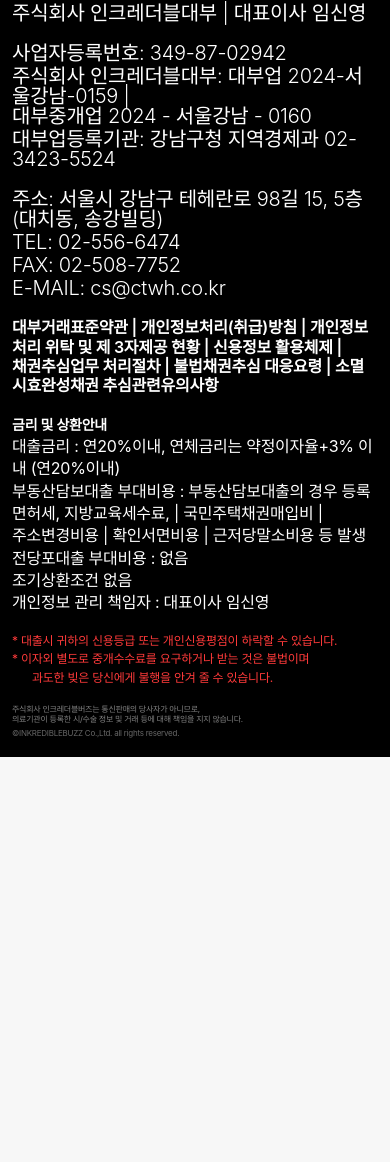
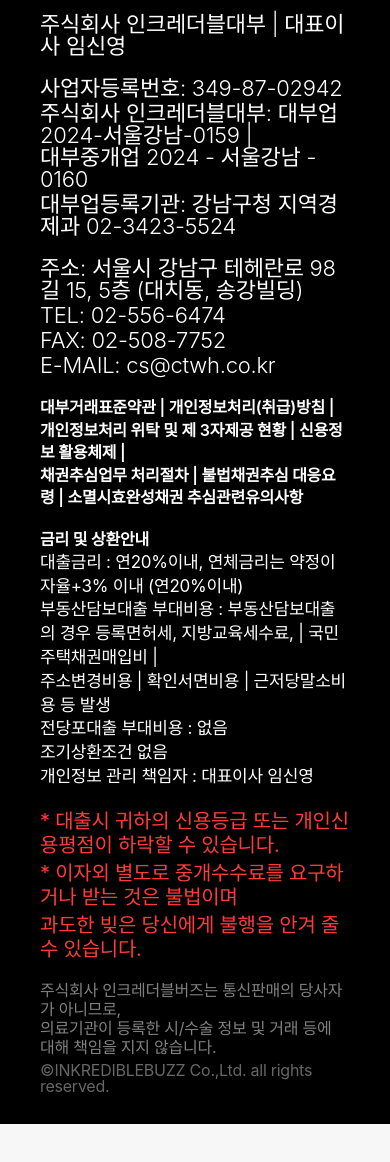
Before and after one commit to leeyirie/GN_webapp_edit, a website: page index.html in a window 390 px wide. Shown: the part 2921-4083 px from the top of the page. Before the commit the page ends 3738 px from the top, so only its background shows below. Drawn offline with nearby package versions, Linux system fonts and the light colour scheme; a web font is replaced by a local one.

Commit message:
style: 푸터 반응형 폰트사이즈 조정

```diff
--- a/css/footer.css
+++ b/css/footer.css
@@ -148,7 +148,7 @@
 }
 
 #footer .copyright {
-  font-size: 14px;
+  font-size: 18px;
   color: rgba(255, 255, 255, 0.4);
 }
 
@@ -165,7 +165,7 @@
   }
 
   #footer .company-info {
-    font-size: 28px;
+    font-size: 30px;
     line-height: 2.8;
   }
 
@@ -175,31 +175,39 @@
   }
 
   #footer .loan-info p {
-    font-size: 19px;
+    font-size: 20px;
   }
 
   #footer .loan-info-links p {
-    font-size: 19px;
+    font-size: 20px;
   }
 
   #footer .loan-info-rates p.title {
-    font-size: 22px;
+    font-size: 20px;
   }
 
-  #footer .loan-title {
-    font-size: 22px;
+  #footer .loan-info-rates p {
+    font-size: 20px;
+  }
+
+  #footer .loan-title p {
+    font-size: 20px;
   }
 
   #footer .warning-text {
-    font-size: 19px !important;
+    font-size: 22px !important;
+  }
+
+  #footer .warning-text p:nth-child(3) {
+    text-indent: 16px !important;
   }
 
   #footer .disclaimer {
-    font-size: 13px;
+    font-size: 20px;
   }
 
   #footer .copyright {
-    font-size: 13px;
+    font-size: 20px;
   }
 }
 
@@ -228,11 +236,11 @@
   }
 
   #footer .loan-info p {
-    font-size: 17px;
+    font-size: 18px;
   }
 
   #footer .loan-info-links p {
-    font-size: 17px;
+    font-size: 18px;
   }
 
   #footer .loan-info-rates p.title {
@@ -247,15 +255,19 @@
   }
 
   #footer .warning-text {
-    font-size: 17px !important;
+    font-size: 22px !important;
+  }
+
+  #footer .warning-text p:nth-child(3) {
+    text-indent: 16px !important;
   }
 
   #footer .disclaimer {
-    font-size: 12px;
+    font-size: 18px;
   }
 
   #footer .copyright {
-    font-size: 12px;
+    font-size: 18px;
   }
 }
 
@@ -270,19 +282,19 @@
   }
 
   #footer .loan-info p {
-    font-size: 16px;
+    font-size: 17px;
   }
 
   #footer .loan-info-links p {
-    font-size: 18px;
+    font-size: 17px;
   }
 
   #footer .loan-info-rates p.title {
-    font-size: 18px;
+    font-size: 17px;
   }
 
   #footer .loan-info-rates p {
-    font-size: 16px;
+    font-size: 17px;
   }
 
   #footer .loan-title {
@@ -290,23 +302,23 @@
   }
 
   #footer .warning-text {
-    font-size: 16px !important;
+    font-size: 20px !important;
+  }
+
+  #footer .warning-text p:nth-child(3) {
+    text-indent: 14px !important;
   }
 
   #footer .disclaimer {
-    font-size: 11px;
+    font-size: 17px;
   }
 
   #footer .copyright {
-    font-size: 11px;
+    font-size: 17px;
   }
 }
 
 @media screen and (max-width: 767px) {
-  #footer .f-container {
-    padding: 25px 15px;
-  }
-
   #footer .f-top-con .f-logo {
     width: 120px;
     height: 30px;
@@ -318,7 +330,7 @@
   }
 
   #footer .company-info {
-    font-size: 22px;
+    font-size: 24px;
     line-height: 2.2;
   }
 
@@ -328,7 +340,7 @@
   }
 
   #footer .loan-info p {
-    font-size: 15px;
+    font-size: 16px;
     margin: 0.15rem;
   }
 
@@ -338,25 +350,25 @@
   }
 
   #footer .loan-info-rates p.title {
-    font-size: 18px;
+    font-size: 16px;
   }
 
   #footer .loan-title {
-    font-size: 18px;
+    font-size: 16px;
   }
 
   #footer .warning-text {
-    font-size: 15px !important;
+    font-size: 20pxpx !important;
     line-height: 1.3;
   }
 
   #footer .disclaimer {
-    font-size: 10px;
+    font-size: 16px;
     line-height: 1.5;
   }
 
   #footer .copyright {
-    font-size: 10px;
+    font-size: 16px;
   }
 
   /* 모바일에서 푸터 하단에 하단 메뉴바 높이만큼 마진 추가 */
@@ -366,12 +378,8 @@
 }
 
 @media screen and (max-width: 640px) {
-  #footer .f-container {
-    padding: 20px 12px;
-  }
-
   #footer .company-info {
-    font-size: 20px;
+    font-size: 22px;
     line-height: 2;
   }
 
@@ -381,11 +389,11 @@
   }
 
   #footer .loan-info p {
-    font-size: 13px;
+    font-size: 16px;
   }
 
   #footer .loan-info-links p {
-    font-size: 13px;
+    font-size: 16px;
     line-height: 1.2;
   }
 
@@ -398,15 +406,15 @@
   }
 
   #footer .warning-text {
-    font-size: 13px !important;
+    font-size: 20px !important;
   }
 
   #footer .disclaimer {
-    font-size: 9px;
+    font-size: 16px;
   }
 
   #footer .copyright {
-    font-size: 9px;
+    font-size: 16px;
   }
 }
 
@@ -422,8 +430,8 @@
   }
 
   #footer .company-info {
-    font-size: 20px;
-    line-height: 1.8;
+    font-size: 22px;
+    line-height: 1.8 !important;
   }
 
   #footer .company-info p {
@@ -436,47 +444,51 @@
   }
 
   #footer .loan-info p {
-    font-size: 12px;
+    font-size: 16px;
     margin: 0.1rem;
   }
 
   #footer .loan-info-links p {
     font-size: 16px;
+    line-height: 1.4;
+  }
+
+  #footer .loan-info-rates p.title {
+    font-size: 16px;
+  }
+
+  #footer .loan-title {
+    font-size: 16px;
+  }
+
+  #footer .warning-text {
+    font-size: 20px !important;
     line-height: 1.2;
   }
 
-  #footer .loan-info-rates p.title {
-    font-size: 14px;
-  }
-
-  #footer .loan-title {
-    font-size: 14px;
-  }
-
-  #footer .warning-text {
-    font-size: 12px !important;
-    line-height: 1.2;
+  #footer .warning-text p:nth-child(3) {
+    text-indent: 0px !important;
   }
 
   #footer .disclaimer {
-    font-size: 8px;
+    font-size: 16px;
     line-height: 1.4;
   }
 
   #footer .copyright {
-    font-size: 8px;
+    font-size: 16px;
   }
 }
 
 @media screen and (max-width: 380px) {
   #footer .company-info {
-    font-size: 16px;
-    line-height: 1.6;
+    font-size: 19px;
+    line-height: 1.9 !important;
   }
 
   #footer .loan-info {
     font-size: 14px;
-    line-height: 1.5;
+    line-height: 1.6;
   }
 
   #footer .loan-info p {
@@ -484,28 +496,28 @@
   }
 
   #footer .loan-info-links p {
-    font-size: 11px;
-    line-height: 1.1;
+    font-size: 16px;
+    line-height: 1.4;
   }
 
   #footer .loan-info-rates p.title {
-    font-size: 13px;
+    font-size: 16px;
   }
 
   #footer .loan-title {
-    font-size: 13px;
+    font-size: 16px;
   }
 
   #footer .warning-text {
-    font-size: 11px !important;
+    font-size: 19px !important;
   }
 
   #footer .disclaimer {
-    font-size: 7px;
+    font-size: 16px;
   }
 
   #footer .copyright {
-    font-size: 7px;
+    font-size: 16px;
   }
 }
 
```
